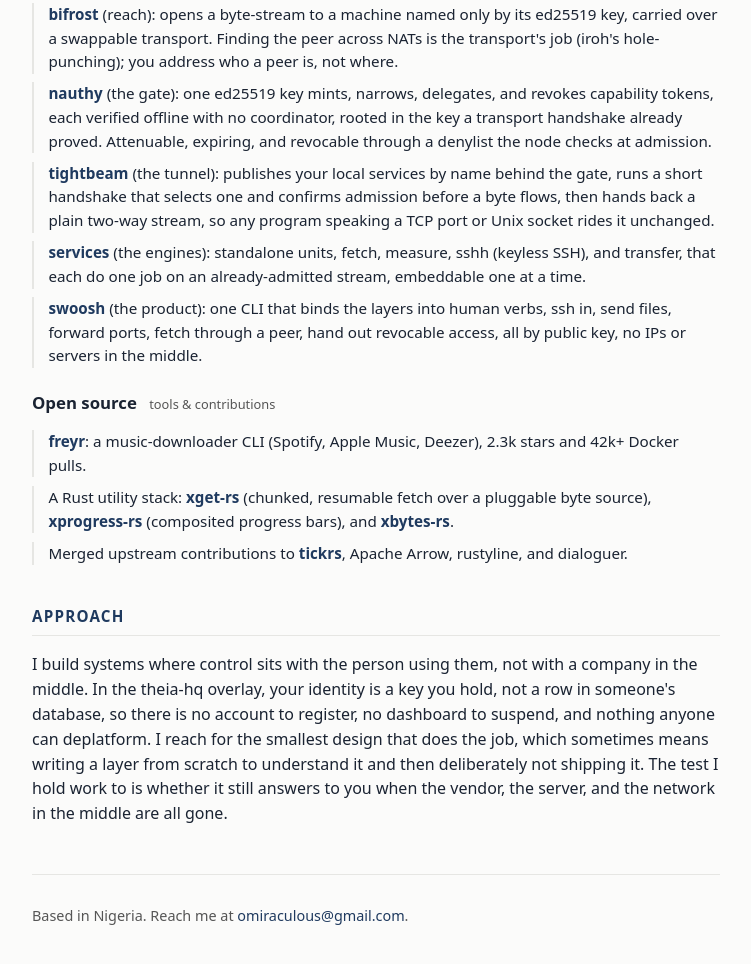
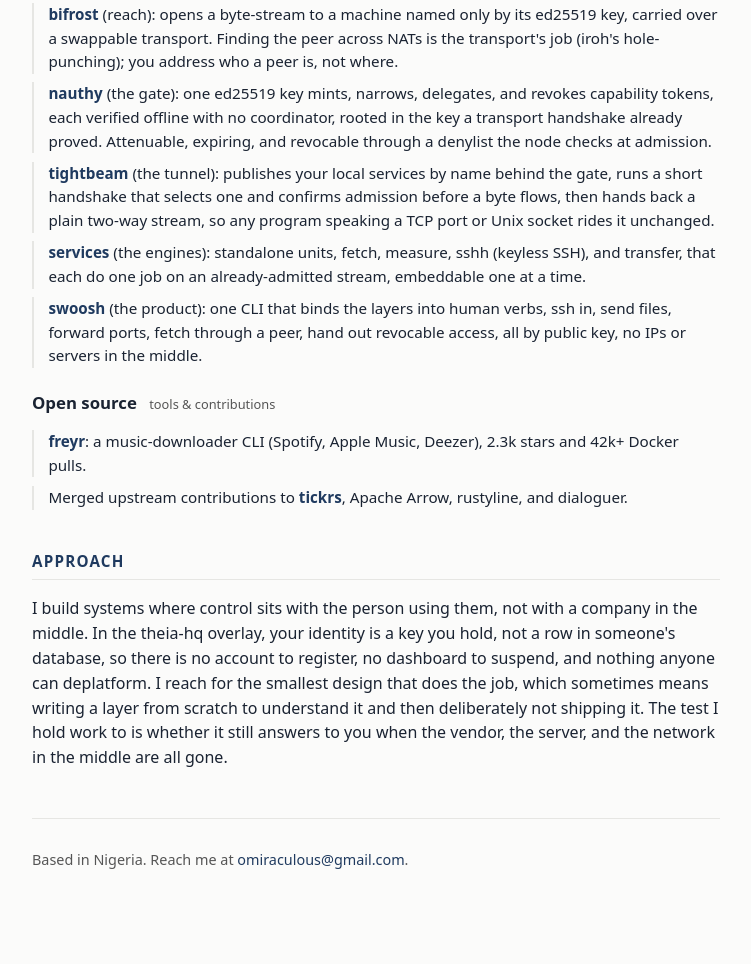
Before and after one commit to miraclx/miraclx.github.io, a plain HTML site: page index.html in a window 1280 px wide. Shown: the part 1121-2085 px from the top of the page, without its empty margins (264-1015 px from the left). Drawn offline with Linux system fonts and the light colour scheme.

Commit message:
site: drop featured Rust utility repos (2-4 stars, weeks old); freyr + upstream carry OSS

```diff
--- a/index.html
+++ b/index.html
@@ -63,7 +63,6 @@
       <h3>Open source <span class="meta">tools &amp; contributions</span></h3>
       <ul class="crates">
         <li><a href="https://github.com/miraclx/freyr-js">freyr</a>: a music-downloader CLI (Spotify, Apple Music, Deezer), 2.3k stars and 42k+ Docker pulls.</li>
-        <li>A Rust utility stack: <a href="https://github.com/miraclx/xget-rs">xget-rs</a> (chunked, resumable fetch over a pluggable byte source), <a href="https://github.com/miraclx/xprogress-rs">xprogress-rs</a> (composited progress bars), and <a href="https://github.com/miraclx/xbytes-rs">xbytes-rs</a>.</li>
         <li>Merged upstream contributions to <a href="https://github.com/tarkah/tickrs">tickrs</a>, Apache Arrow, rustyline, and dialoguer.</li>
       </ul>
     </article>
```
